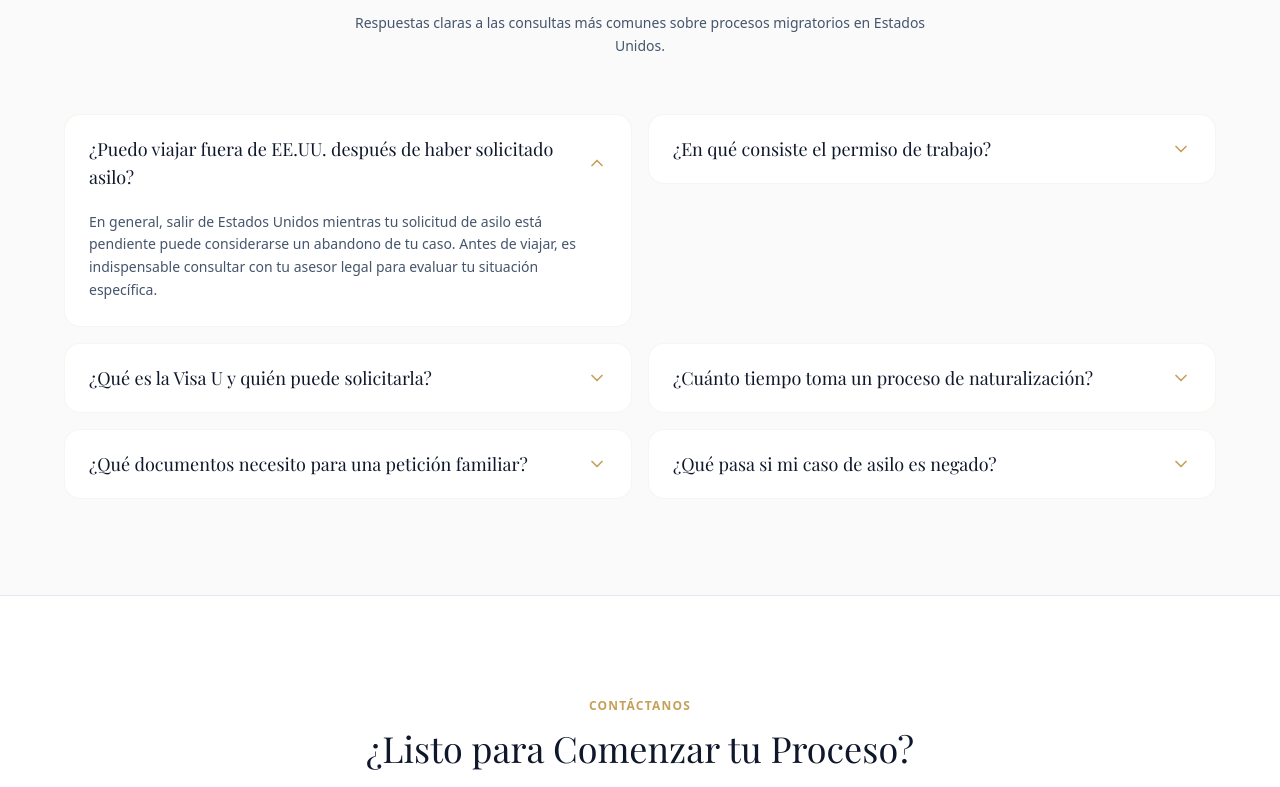
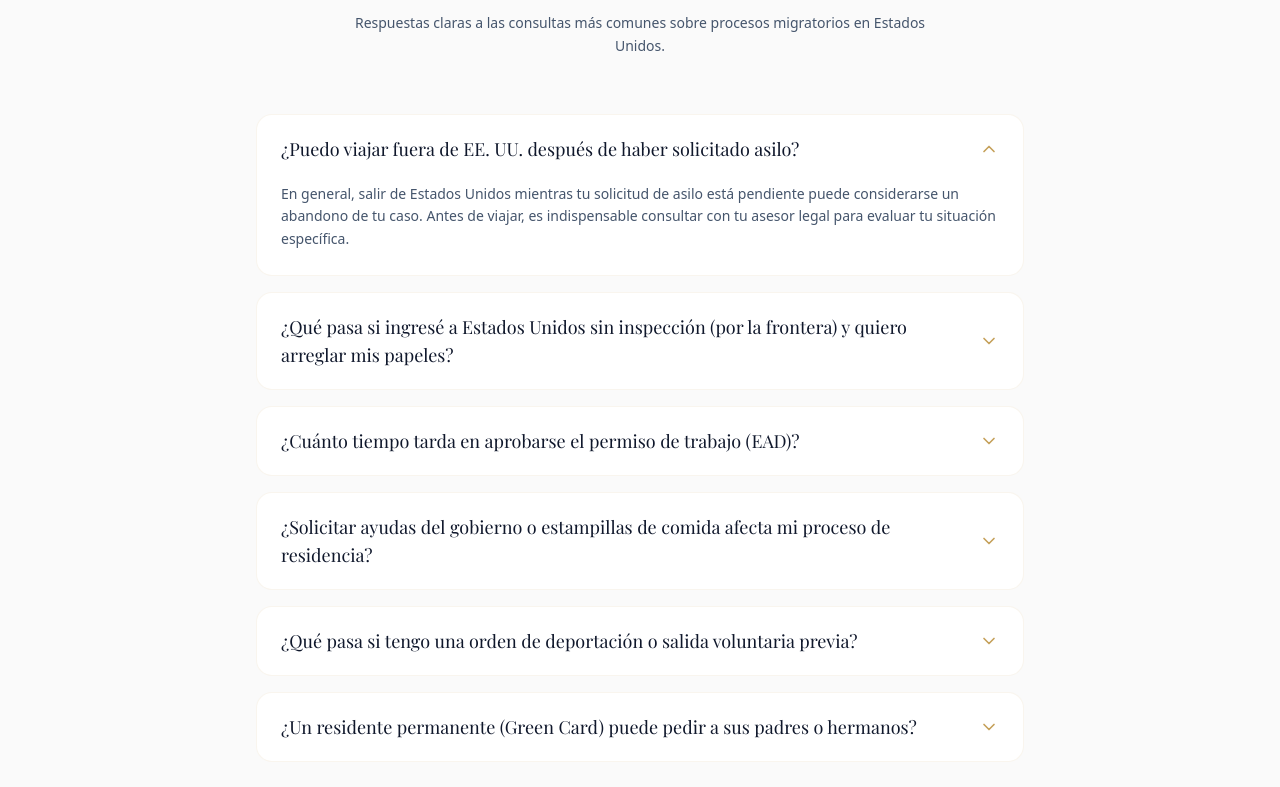
Before and after one commit to alan1130co/SolucionesMigratorias, a Next.js app: page / in a window 1280 px wide. Shown: the part 4573-5360 px from the top of the page. Built offline with nearby package versions, Linux system fonts and the light colour scheme; a web font is replaced by a local one.

Commit message:
Actualización FAQSection

```diff
--- a/app/components/FAQSection.tsx
+++ b/app/components/FAQSection.tsx
@@ -12,34 +12,36 @@ interface FaqItem {
 
 const faqs: FaqItem[] = [
   {
-    question: "¿Puedo viajar fuera de EE.UU. después de haber solicitado asilo?",
+    question: "¿Puedo viajar fuera de EE. UU. después de haber solicitado asilo?",
     answer:
       "En general, salir de Estados Unidos mientras tu solicitud de asilo está pendiente puede considerarse un abandono de tu caso. Antes de viajar, es indispensable consultar con tu asesor legal para evaluar tu situación específica.",
   },
   {
-    question: "¿En qué consiste el permiso de trabajo?",
+    question:
+      "¿Qué pasa si ingresé a Estados Unidos sin inspección (por la frontera) y quiero arreglar mis papeles?",
     answer:
-      "El permiso de trabajo (EAD) es una autorización que te permite trabajar legalmente en Estados Unidos mientras tu proceso migratorio está en trámite, según la categoría bajo la que aplicaste.",
+      "Depende de tus circunstancias particulares y de los lazos familiares que tengas en el país (por ejemplo, estar casado con un ciudadano estadounidense o tener hijos mayores de 21 años). También existen opciones como la Visa U o el asilo defensivo. Te recomendamos una evaluación personalizada con nuestros abogados.",
   },
   {
-    question: "¿Qué es la Visa U y quién puede solicitarla?",
+    question: "¿Cuánto tiempo tarda en aprobarse el permiso de trabajo (EAD)?",
     answer:
-      "La Visa U protege a víctimas de ciertos delitos que han colaborado con las autoridades en la investigación o enjuiciamiento del caso. Otorga estatus legal temporal y, eventualmente, puede abrir camino a la residencia.",
+      "Los tiempos de procesamiento varían drásticamente según la categoría migratoria (asilo, ajuste de estatus, TPS, etc.) y la carga de trabajo actual de USCIS. Puede tomar desde unos pocos meses hasta más de medio año.",
   },
   {
-    question: "¿Cuánto tiempo toma un proceso de naturalización?",
+    question:
+      "¿Solicitar ayudas del gobierno o estampillas de comida afecta mi proceso de residencia?",
     answer:
-      "El tiempo varía según el centro de servicio y la carga de casos, pero en promedio el proceso de naturalización toma entre 8 y 14 meses desde la presentación de la solicitud.",
+      'La regla de "Carga Pública" evalúa si es probable que dependas principalmente del gobierno para tu subsistencia. Ciertos beneficios de emergencia o recibidos por familiares directos suelen tener tratamientos distintos, pero es fundamental revisarlo caso por caso con un especialista.',
   },
   {
-    question: "¿Qué documentos necesito para una petición familiar?",
+    question: "¿Qué pasa si tengo una orden de deportación o salida voluntaria previa?",
     answer:
-      "Generalmente se requiere prueba de la relación familiar, estatus migratorio del peticionario, actas civiles apostilladas y evidencia de solvencia económica. Tu asesor te dará la lista exacta según tu caso.",
+      "En muchos casos es posible presentar una Moción para Reabrir ante la Corte de Inmigración si existen nuevas pruebas o cambios en la ley, o solicitar los perdones (waivers) migratorios correspondientes si cumples con los requisitos.",
   },
   {
-    question: "¿Qué pasa si mi caso de asilo es negado?",
+    question: "¿Un residente permanente (Green Card) puede pedir a sus padres o hermanos?",
     answer:
-      "Dependiendo de cómo se presentó el caso, existen opciones como apelación ante la Junta de Apelaciones de Inmigración (BIA) o revisión judicial. Es importante actuar dentro de los plazos legales establecidos.",
+      "No de manera directa. Los residentes permanentes solo pueden solicitar a sus cónyuges e hijos solteros. Para solicitar a padres o hermanos, el peticionario debe ser obligatoriamente ciudadano estadounidense mayor de 21 años.",
   },
 ];
 
@@ -100,9 +102,9 @@ export default function FAQSection() {
           </p>
         </Reveal>
 
-        <div className="grid grid-cols-1 gap-4 md:grid-cols-2">
+        <div className="mx-auto grid max-w-3xl grid-cols-1 gap-4">
           {faqs.map((item, i) => (
-            <Reveal key={item.question} delay={(i % 2) * 0.08}>
+            <Reveal key={item.question} delay={i * 0.06}>
               <AccordionItem
                 item={item}
                 isOpen={openIndex === i}
```
